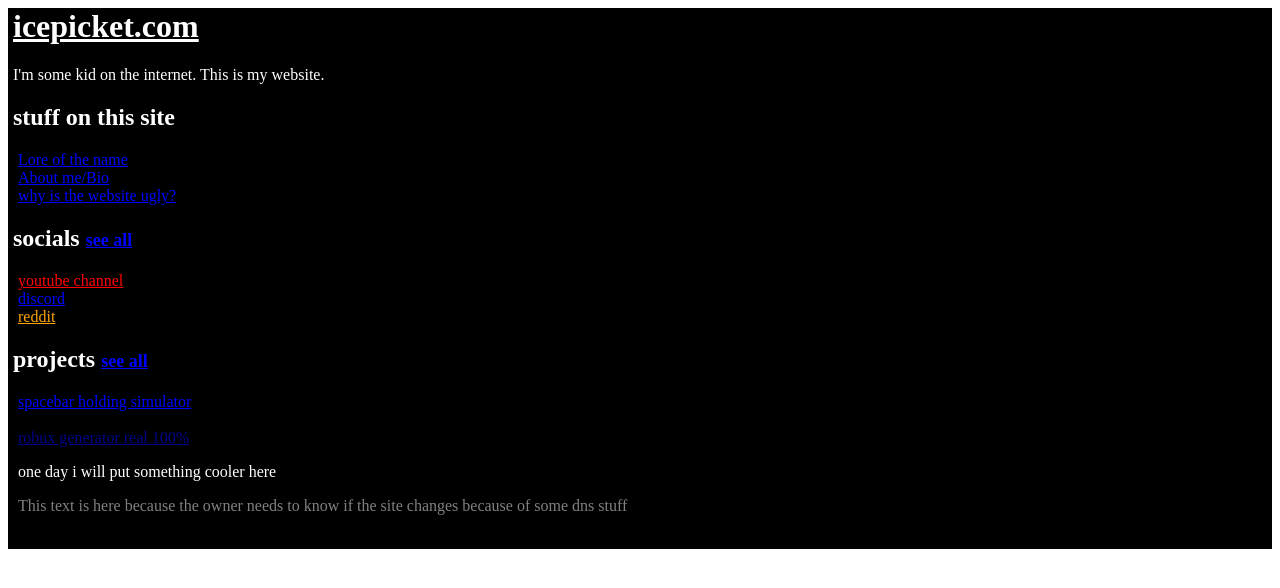
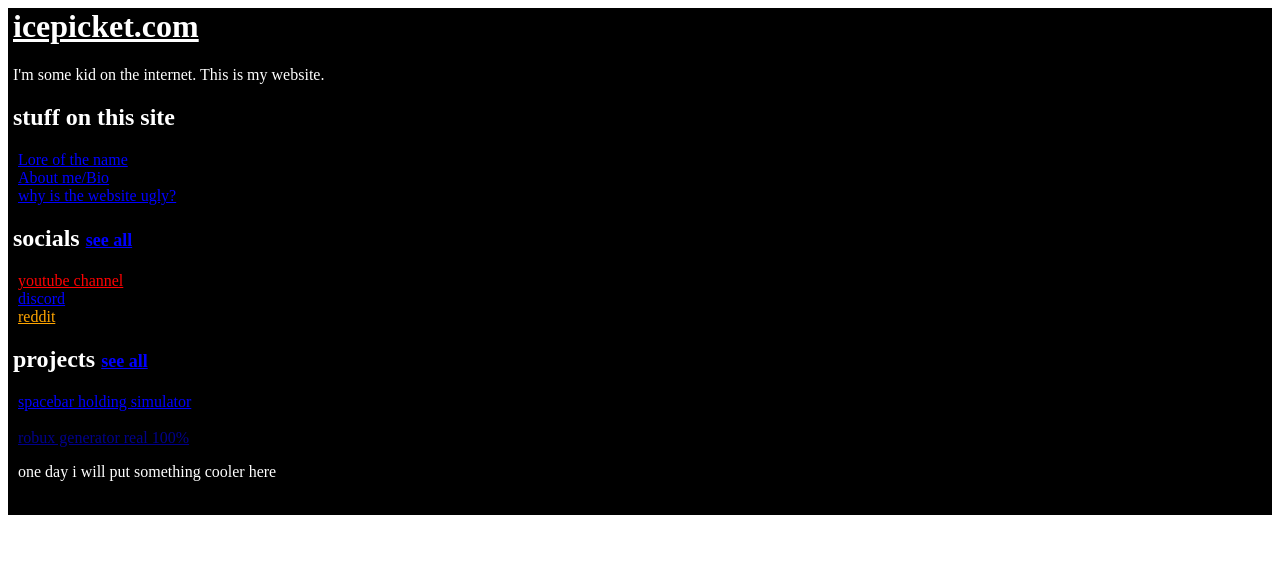
Before and after one commit to icepicket/icepicket.com, a plain HTML site: page index.html in a window 1280 px wide. Drawn offline with Linux system fonts and the light colour scheme.

Commit message:
Update index.html

```diff
--- a/index.html
+++ b/index.html
@@ -18,6 +18,5 @@
 <br><br>
 <a style="color:darkblue; padding-left:10px" href="project/robuxgeneratorreal" target="_self" title="REAL 100%!!!!11!">robux generator real 100%</a>
 <p style="color:white; padding-left:10px">one day i will put something cooler here</p>
-<p style="color:gray; padding-left:10px">This text is here because the owner needs to know if the site changes because of some dns stuff</p>
 <br>
 </div>
```
